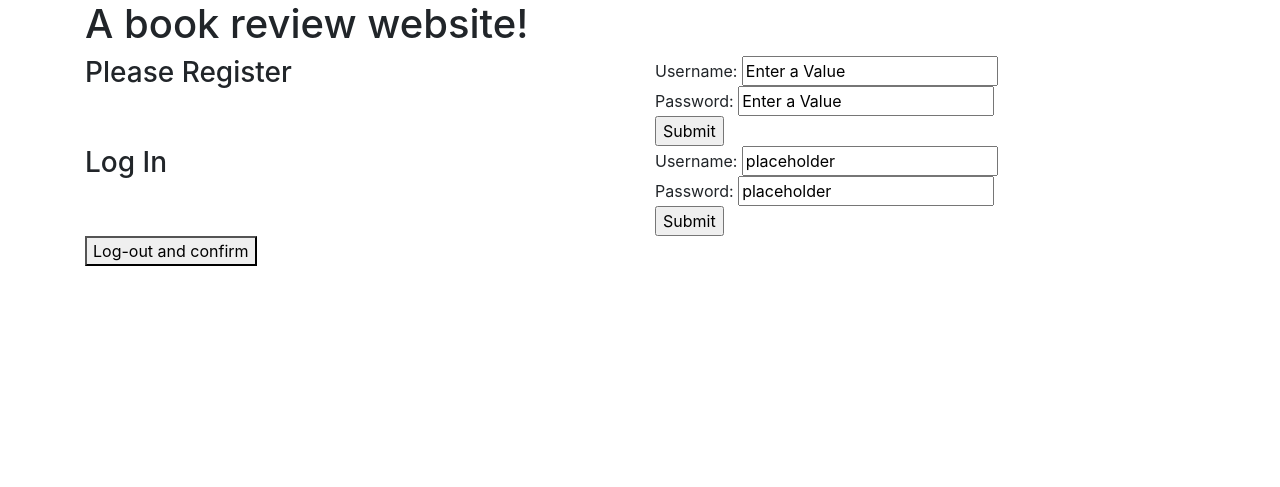
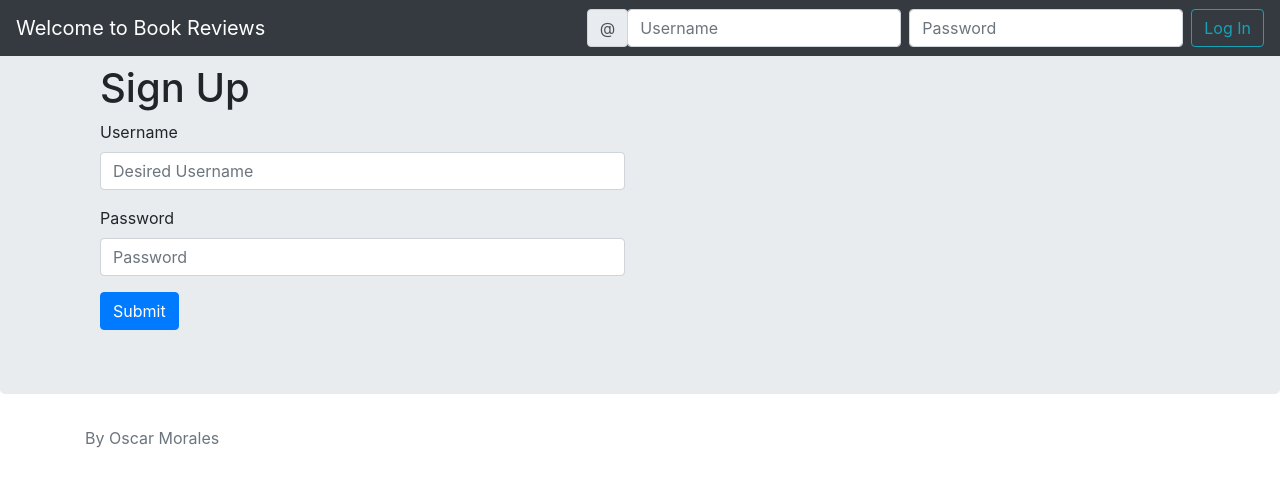
Before and after one commit to OscarMorales77/book-reviews, a Flask app: page / in a window 1280 px wide. Shown: the top 487 px of the page. Run offline with Flask 2, Linux system fonts and the light colour scheme; some libraries are stand-ins or nearby versions.

Commit message:
Updated the welcome page.

```diff
--- a/application.py
+++ b/application.py
@@ -100,6 +100,7 @@ def verify():
     password = request.form.get("password")
     sql_command = f"select username, password from users where LOWER(username)=LOWER('{username}') AND LOWER(password)=LOWER('{password}')"
     values = db.execute(sql_command).fetchall()
+
     # values is a "list/array" of sqlAl objects
     # each sqlAlchemy object can be accessed with [i]
     # actually, I don't need username and password because the sql query is already performing those boolean checks
--- a/templates/index.html
+++ b/templates/index.html
@@ -1,48 +1,73 @@
-<!DOCTYPE html>
-<html>
-<head>
-    <meta charset="utf-8">
-    <meta name="viewport" content="width=device-width, initial-scale=1">
-    <title>Book Reviews</title>
-    <link rel="stylesheet" type="text/css"
-          href="https://stackpath.bootstrapcdn.com/bootstrap/4.1.1/css/bootstrap.min.css"
-          integrity="sha384-WskhaSGFgHYWDcbwN70/dfYBj47jz9qbsMId/iRN3ewGhXQFZCSftd1LZCfmhktB" crossorigin="anonymous">
-</head>
-<body>
+{% extends "layout.html" %}
+{% block title_page %} Book Reviews {% endblock %}
+
+{% block body %}
+
+<nav class="navbar navbar-expand-md navbar-dark fixed-top bg-dark">
+    <span class="navbar-brand ">Welcome to Book Reviews</span>
+    <div class="collapse navbar-collapse" id="navbarCollapse">
+        <div class="navbar-nav mr-auto">
+
+        </div>
+
+
+        <form class="form-inline mt-2 mt-md-0" action="/verify" method="POST">
+            <div class="input-group-prepend">
+                <span class="input-group-text" id="basic-addon1">@</span>
+            </div>
+            <input class="form-control mr-sm-2" type="text" placeholder="Username" name="username" required>
+            <input class="form-control mr-sm-2" type="password" placeholder="Password" name="password" required>
+            <button class="btn btn-outline-info my-2 my-sm-0" type="submit">Log In</button>
+        </form>
+    </div>
+</nav>
+
+
+<!-- Main jumbotron for a primary marketing message or call to action -->
+<div class="jumbotron">
+    <div class="container">
+        <h1 class="col-6">Sign Up</h2>
+
+            <div class="col-6">
+                <form action="/register" method="POST">
+                    <div class="form-group">
+                        <label>Username</label>
+                        <input type="text" class="form-control" placeholder="Desired Username" name="firstName" required>
+                    </div>
+                    <div class="form-group">
+                        <label>Password</label>
+                        <input type="password" class="form-control" placeholder="Password" name="lastName" required>
+                    </div>
+
+                    <button type="submit" class="btn btn-primary">Submit</button>
+                </form>
+            </div>
+
+
+    </div>
+</div>
 
 <div class="container">
-    <h1>A book review website!</h1>
 
-    <div class="row">
-        <h3 class="col"> Please Register</h3>
-        <form action="/register" class="col" method="POST">
-            Username: <input type="text" name="firstName" value="Enter a Value"><br>
-            Password: <input type="text" name="lastName" value="Enter a Value"><br>
-            <input type="submit" value="Submit">
-        </form>
+</div> <!-- /container -->
 
+<footer class="footer">
+    <div class="container">
+        <span class="text-muted">By Oscar Morales</span>
     </div>
+</footer>
 
-    <div class="row">
-        <h3 class="col"> Log In</h3>
-        <form action="/verify" class="col" method="POST">
-            Username: <input type="text" name="username" value="placeholder"><br>
-            Password: <input type="text" name="password" value="placeholder"><br>
-            <input type="submit" value="Submit">
-        </form>
-
-    </div>
-
-    <div class="row">
-        <form action="/logout" class="col" method="POST">
-            <button type="submit">Log-out and confirm</button>
-        </form>
-
-    </div>
+<!-- Optional JavaScript -->
+<!-- jQuery first, then Popper.js, then Bootstrap JS -->
+<script src="https://code.jquery.com/jquery-3.2.1.slim.min.js"
+        integrity="sha384-KJ3o2DKtIkvYIK3UENzmM7KCkRr/rE9/Qpg6aAZGJwFDMVNA/GpGFF93hXpG5KkN"
+        crossorigin="anonymous"></script>
+<script src="https://cdnjs.cloudflare.com/ajax/libs/popper.js/1.12.9/umd/popper.min.js"
+        integrity="sha384-ApNbgh9B+Y1QKtv3Rn7W3mgPxhU9K/ScQsAP7hUibX39j7fakFPskvXusvfa0b4Q"
+        crossorigin="anonymous"></script>
+<script src="https://maxcdn.bootstrapcdn.com/bootstrap/4.0.0/js/bootstrap.min.js"
+        integrity="sha384-JZR6Spejh4U02d8jOt6vLEHfe/JQGiRRSQQxSfFWpi1MquVdAyjUar5+76PVCmYl"
+        crossorigin="anonymous"></script>
 
 
-</div>
-
-
-</body>
-</html>
+{% endblock %}
```
